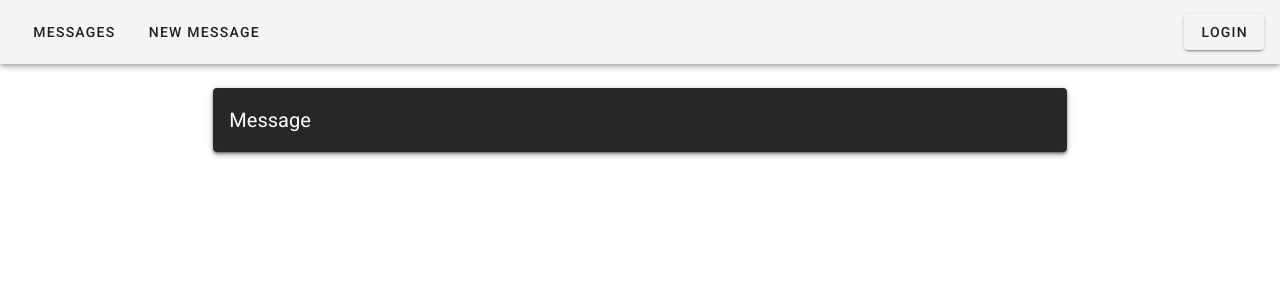
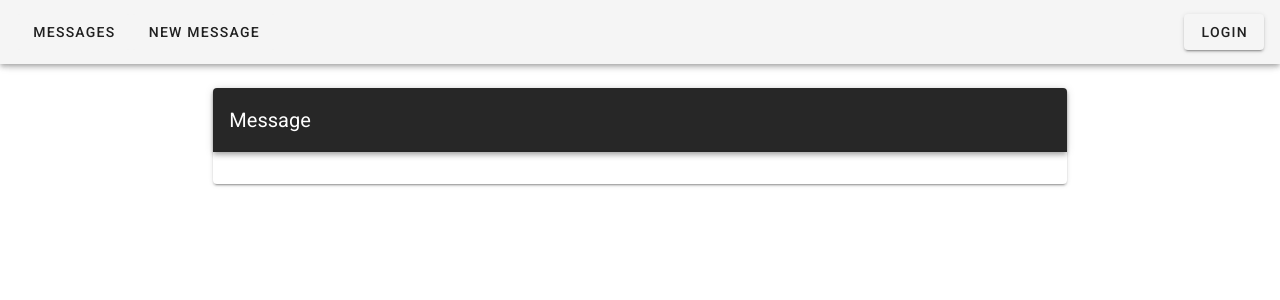
Before and after one commit to Dmitry-White/Vue.js-Playground, a Vue app in the folder vue-node-auth/frontend/: page /message/1 in a window 1280 px wide. Shown: the top 300 px of the page. Built offline with nearby package versions, Linux system fonts and the light colour scheme; no server answers.

Commit message:
Add clickable messages functionality

```diff
--- a/vue-node-auth/frontend/src/components/Message.vue
+++ b/vue-node-auth/frontend/src/components/Message.vue
@@ -4,7 +4,7 @@
       <v-toolbar dark>
         <v-toolbar-title>Message</v-toolbar-title>
       </v-toolbar>
-      {{ $store.state.currentMessage }}
+      <v-card-text>{{ $store.state.currentMessage }}</v-card-text>
     </v-card>
   </v-flex>
 </template>
--- a/vue-node-auth/frontend/src/components/Messages.vue
+++ b/vue-node-auth/frontend/src/components/Messages.vue
@@ -9,7 +9,7 @@
         <v-list-item
           v-for="(message, i) in $store.state.messages"
           :key="i"
-          @click="() => {}"
+          :to="`/message/${i}`"
         >
           <v-list-item-content>
             <v-list-item-title v-text="message"></v-list-item-title>
```
